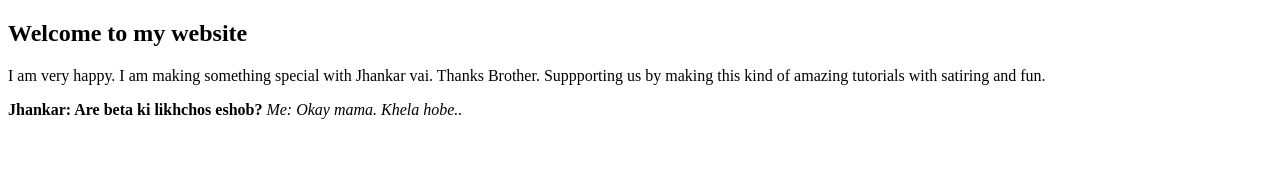
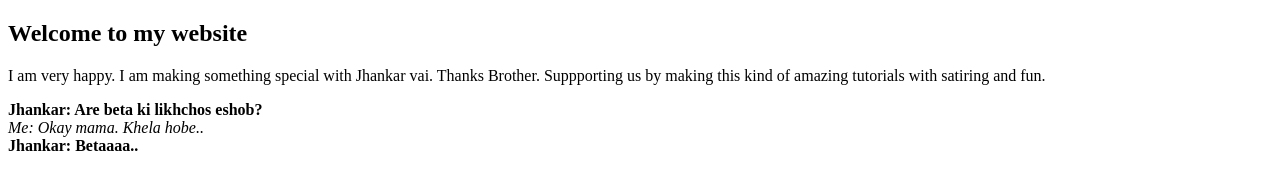
Before and after one commit to alhasantoru/websitewithjhankar, a plain HTML site: page index.html in a window 1280 px wide. Drawn offline with Linux system fonts and the light colour scheme.

Commit message:
Jhankar Comment Betaa

```diff
--- a/index.html
+++ b/index.html
@@ -8,7 +8,8 @@
 <body>
     <h2>Welcome to my website</h2>
     <p>I am very happy. I am making something special with Jhankar vai. Thanks Brother. Suppporting us by making this kind of amazing tutorials with satiring and fun.</p>
-    <b>Jhankar: Are beta ki likhchos eshob?</b>
-    <i>Me: Okay mama. Khela hobe..</i>
+    <b>Jhankar: Are beta ki likhchos eshob?</b><br>
+    <i>Me: Okay mama. Khela hobe..</i><br>
+    <b>Jhankar: Betaaaa..</b>
 </body>
 </html>
```
